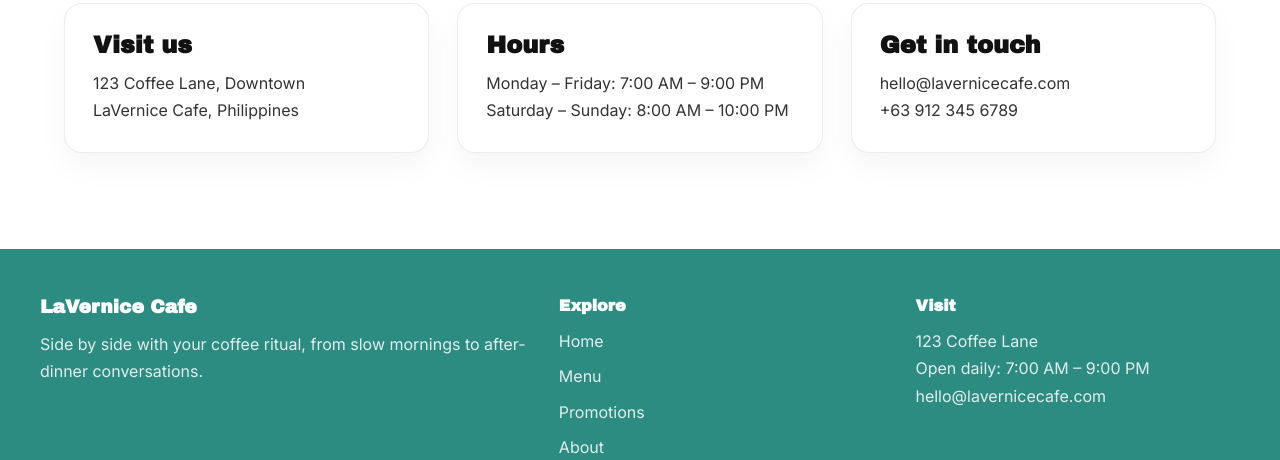
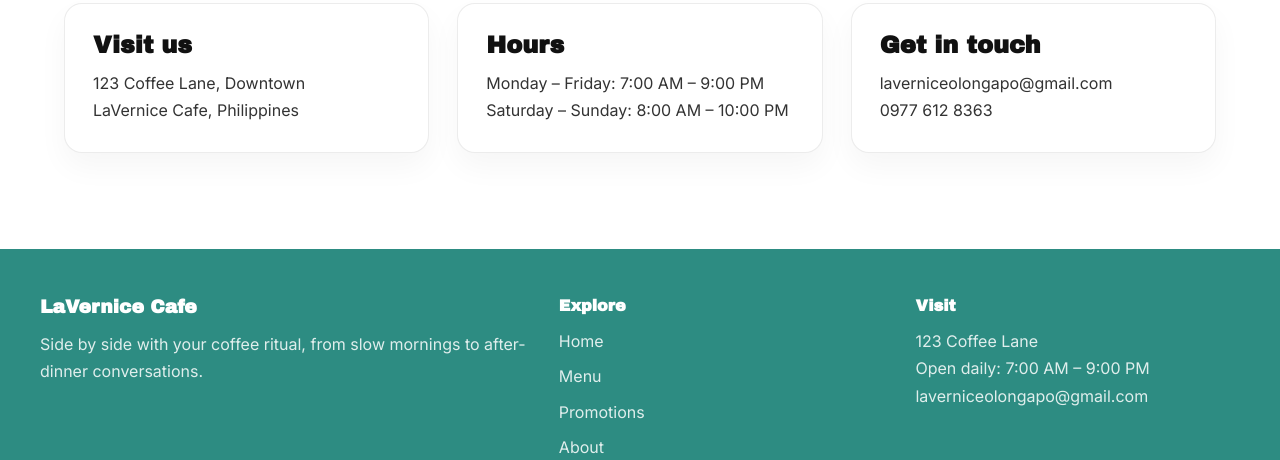
Before and after one commit to princemclein/LaVernice_Cafe, a React (Vite) app: page /contact in a window 1280 px wide. Shown: the part 333-793 px from the top of the page. Built offline with nearby package versions, Linux system fonts and the light colour scheme.

Commit message:
Updated the contacts

```diff
--- a/src/components/Footer.jsx
+++ b/src/components/Footer.jsx
@@ -28,7 +28,7 @@ export default function Footer() {
           <h4>Visit</h4>
           <p>123 Coffee Lane</p>
           <p>Open daily: 7:00 AM – 9:00 PM</p>
-          <p>hello@lavernicecafe.com</p>
+          <p>laverniceolongapo@gmail.com</p>
         </div>
       </div>
     </footer>
--- a/src/pages/Contact.jsx
+++ b/src/pages/Contact.jsx
@@ -23,8 +23,8 @@ export default function Contact() {
 
         <div className="contact-card">
           <h2>Get in touch</h2>
-          <p>hello@lavernicecafe.com</p>
-          <p>+63 912 345 6789</p>
+          <p>laverniceolongapo@gmail.com</p>
+          <p>0977 612 8363</p>
         </div>
       </div>
     </section>
```
Also changed, not shown: src/components/OrderStatus.jsx (deleted), src/components/OrderSummary.jsx (deleted).
